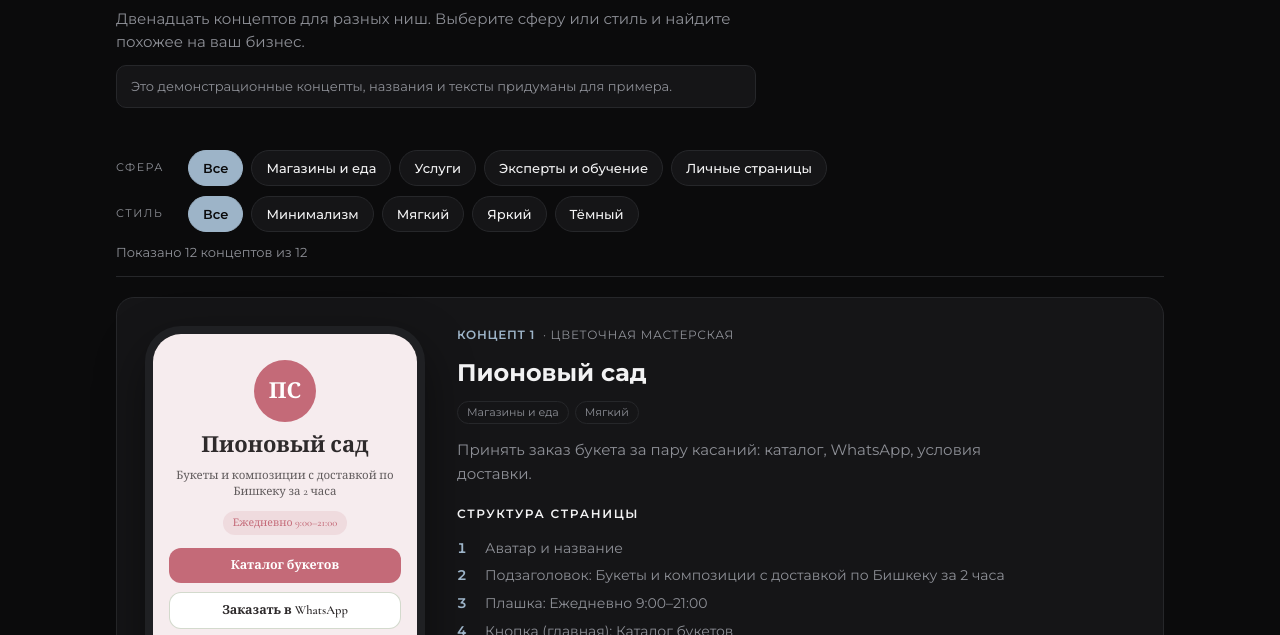
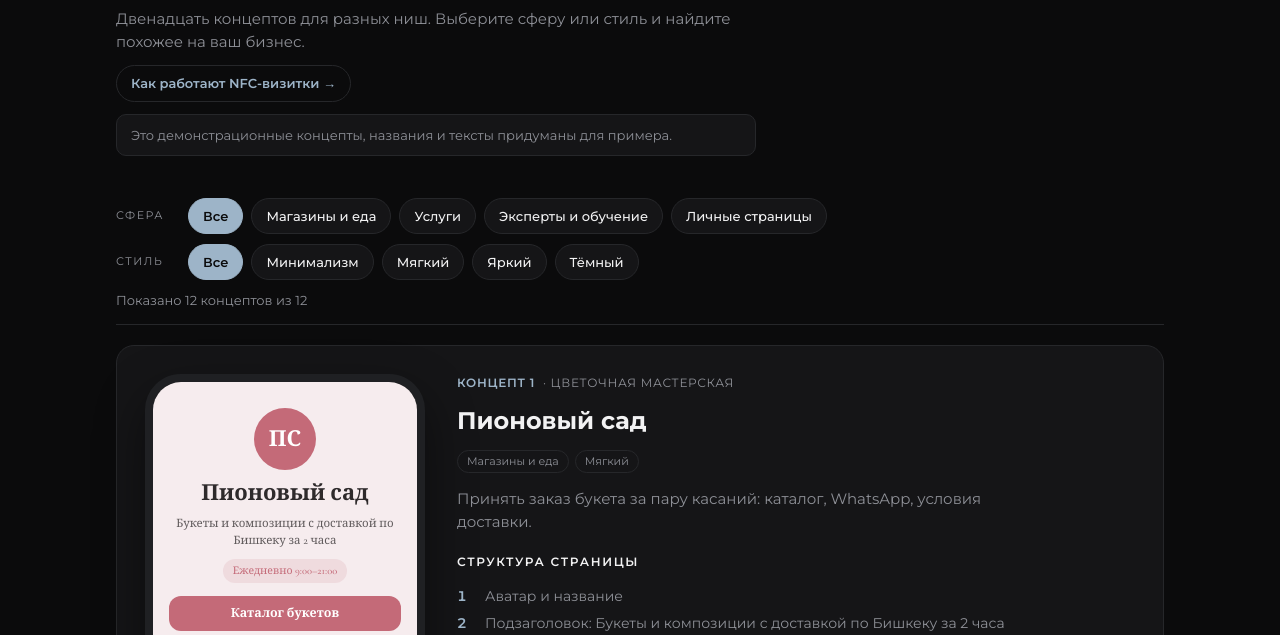
Before and after one commit to nadirovv/sultan, a plain HTML site: page index.html in a window 1280 px wide. Shown: the part 132-767 px from the top of the page. Drawn offline with nearby package versions, Linux system fonts and the light colour scheme; a web font is replaced by a local one.

Commit message:
Update index.html

```diff
--- a/index.html
+++ b/index.html
@@ -61,6 +61,8 @@ header p{margin:0;color:var(--muted)}
 .cta h2{margin:0;font-size:22px}
 .cta p{margin:4px 0 0;color:var(--muted)}
 .cta a{background:var(--accent);color:#0B0B0C;text-decoration:none;font-weight:700;padding:14px 22px;border-radius:12px}
+.nfc-link{justify-self:start;color:var(--accent);font-weight:600;text-decoration:none;border:1px solid var(--line);border-radius:99px;padding:7px 14px;font-size:13px}
+.nfc-link:hover{border-color:var(--accent)}
 .cta a:focus-visible{outline:2px solid var(--fg);outline-offset:3px}
 @media (max-width:720px){.case{grid-template-columns:1fr;padding:20px;gap:24px}.phone{margin:0 auto}.flabel{width:100%}.filters{position:static}}
 </style>
@@ -71,6 +73,7 @@ header p{margin:0;color:var(--muted)}
 <div class="eyebrow">SULTAN · Taplink под ключ</div>
 <h1>Примеры Taplink-страниц</h1>
 <p>Двенадцать концептов для разных ниш. Выберите сферу или стиль и найдите похожее на ваш бизнес.</p>
+<a class="nfc-link" href="nfc.html">Как работают NFC-визитки →</a>
 <div class="note">Это демонстрационные концепты, названия и тексты придуманы для примера.</div>
 </header>
 <nav class="filters" aria-label="Фильтры">
```
